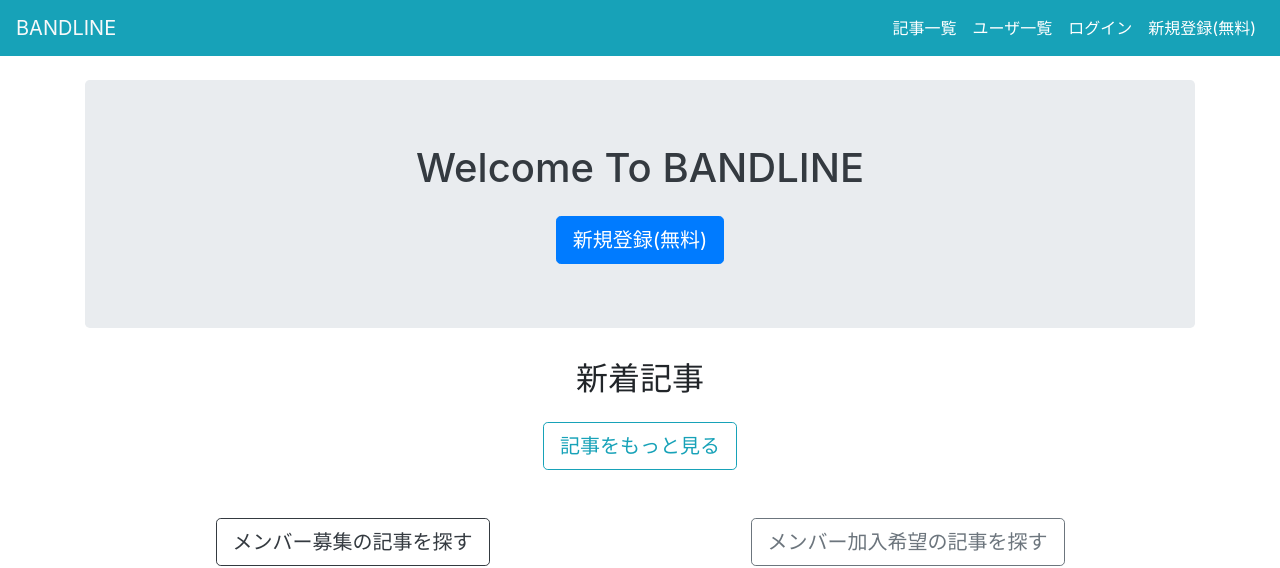
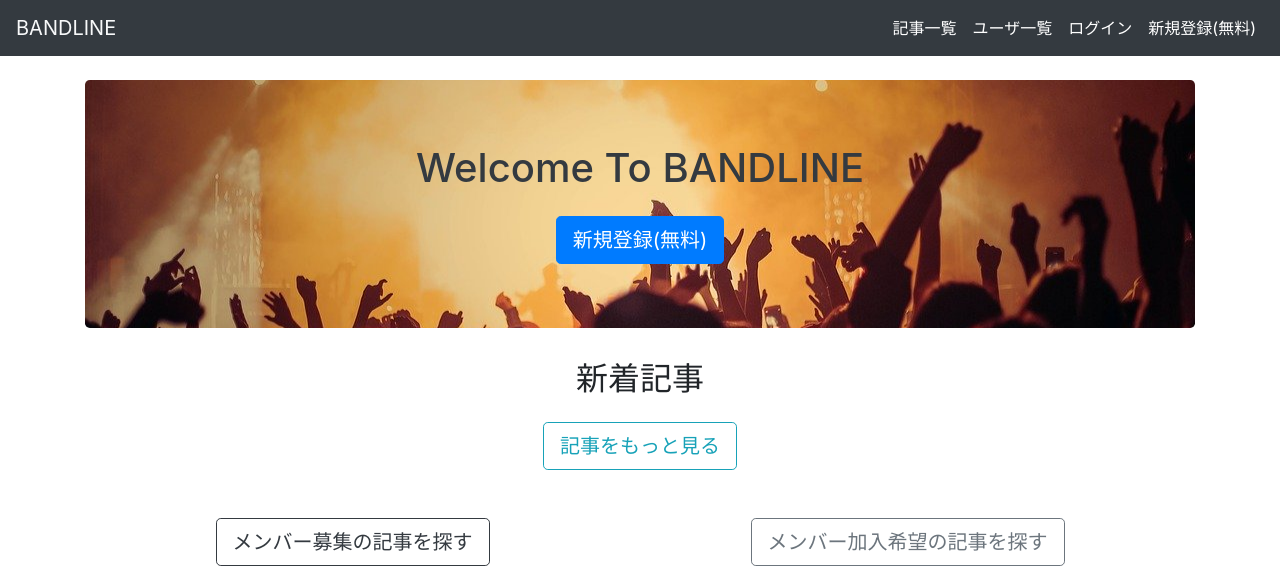
Before and after one commit to AkinWiz2345/app-bandline, a Rails app: page / in a window 1280 px wide. Shown: the top 568 px of the page. Run offline with Rails 7, Linux system fonts and the light colour scheme; data that the repository does not hold is empty; some libraries are stand-ins or nearby versions.

Commit message:
jumbotron image

```diff
--- a/app/views/articles/_articles.html.erb
+++ b/app/views/articles/_articles.html.erb
@@ -1,5 +1,5 @@
 <% if articles.any? %>
-  <table class=" table">
+  <table class="table table-striped">
     <thead>
       <tr>
         <th>イメージ画像</th>
--- a/app/views/layouts/_header.html.erb
+++ b/app/views/layouts/_header.html.erb
@@ -1,4 +1,4 @@
-<header class="bg-info mb-4">
+<header class="bg-dark mb-4">
   <nav class="navbar navbar-expand-sm navbar-info">
     <a class="navbar-brand text-light" href="/">BANDLINE</a>
     <button class="navbar-toggler" type="button" data-toggle="collapse" data-target="#navbarSupportedContent">
--- a/app/views/layouts/application.html.erb
+++ b/app/views/layouts/application.html.erb
@@ -15,6 +15,13 @@
     <script src="https://cdnjs.cloudflare.com/ajax/libs/popper.js/1.14.6/umd/popper.min.js"></script>
     <script src="https://stackpath.bootstrapcdn.com/bootstrap/4.2.1/js/bootstrap.min.js"></script>
     <script defer src="https://use.fontawesome.com/releases/v5.7.2/js/all.js"></script>
+
+    <style>
+      .jumbotron {
+        background: url(<%= asset_path 'concert-3387324_1280.jpg' %>) center 45%;
+      }
+    </style>
+
   </head>
 
   <body>
--- a/app/views/toppages/index.html.erb
+++ b/app/views/toppages/index.html.erb
@@ -1,5 +1,5 @@
 <% unless logged_in? %>
-  <div class="center jumbotron">
+  <div class="jumbotron">
     <div class="text-center">
       <h1 class="text-dark">Welcome To BANDLINE</h1>
       <%= link_to '新規登録(無料)', signup_path, class: 'btn btn-lg btn-primary mt-3' %>
--- a/app/views/users/_users.html.erb
+++ b/app/views/users/_users.html.erb
@@ -1,5 +1,5 @@
 <% if users.any? %>
-  <table class=" table table-striped">
+  <table class="table table-striped">
 
     <thead>
       <tr>
```
Also changed, not shown: app/assets/images/concert-3387324_1280.jpg (added), config/initializers/assets.rb (line endings or trailing spaces).
